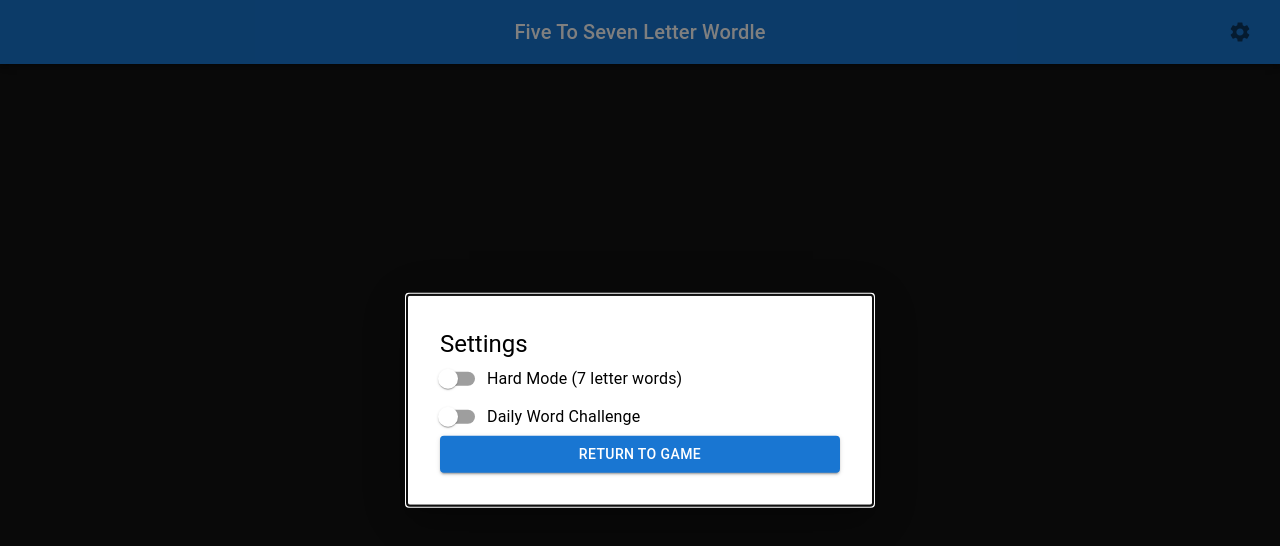
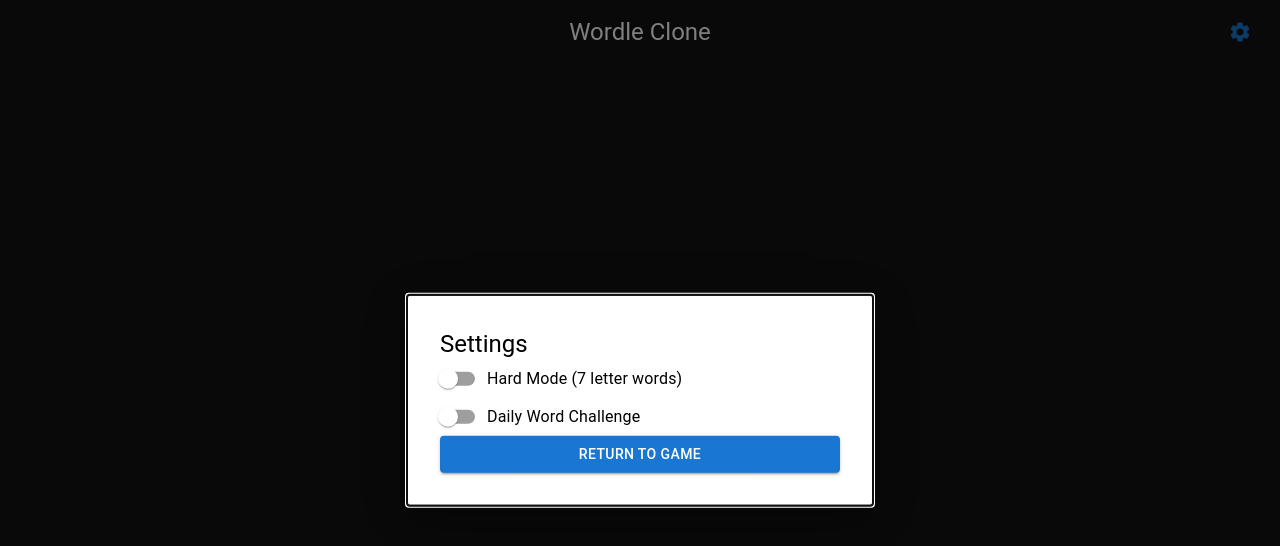
Before and after one commit to paalwilliams/Wordle-Clone, a React (Create React App) app: page / in a window 1280 px wide. Shown: the top 546 px of the page. Built offline with nearby package versions, Linux system fonts and the light colour scheme.

Commit message:
new look

```diff
--- a/src/components/Header/index.tsx
+++ b/src/components/Header/index.tsx
@@ -14,17 +14,17 @@
 
     return (
         <Box sx={{ flexGrow: 1 }}>
-            <AppBar position="static">
-                <Toolbar>
-                    <Typography variant="h6" component="div" sx={{ flexGrow: 1, textAlign: 'center' }}>
-                        Five To Seven Letter Wordle
-                    </Typography>
-                    <IconButton aria-label="delete" onClick={handleSettingsClick} sx={{ position: "absolute", right: "20px" }}>
-                        <SettingsIcon />
-                    </IconButton>
-                </Toolbar>
-            </AppBar>
-        </Box>
+            {/* <AppBar position="static" sx={{ backgroundColor: "#121212" }}> */}
+            <Toolbar>
+                <Typography variant="h5" component="div" sx={{ flexGrow: 1, textAlign: 'center', color: "white" }}>
+                    Wordle Clone
+                </Typography>
+                <IconButton aria-label="delete" onClick={handleSettingsClick} sx={{ position: "absolute", right: "20px" }}>
+                    <SettingsIcon color="primary" />
+                </IconButton>
+            </Toolbar>
+            {/* </AppBar> */}
+        </Box >
     );
 }
 
```
